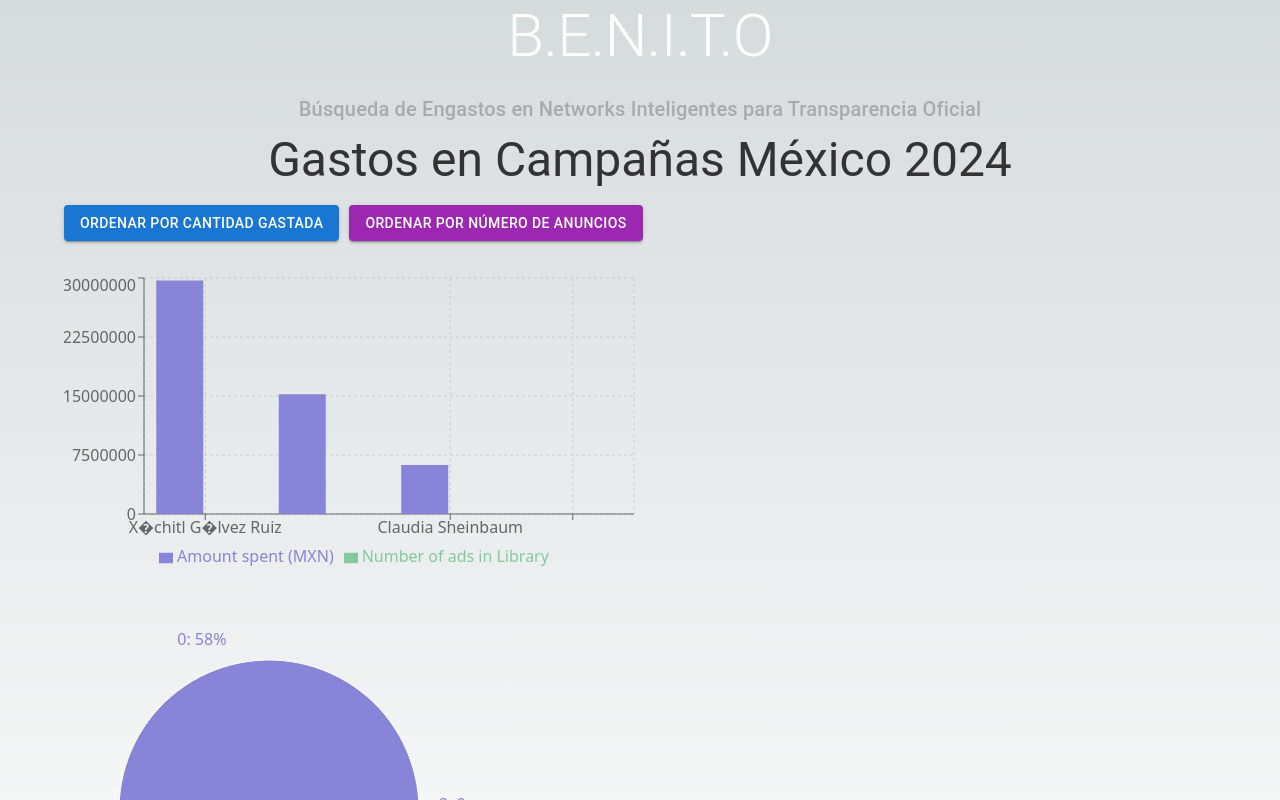
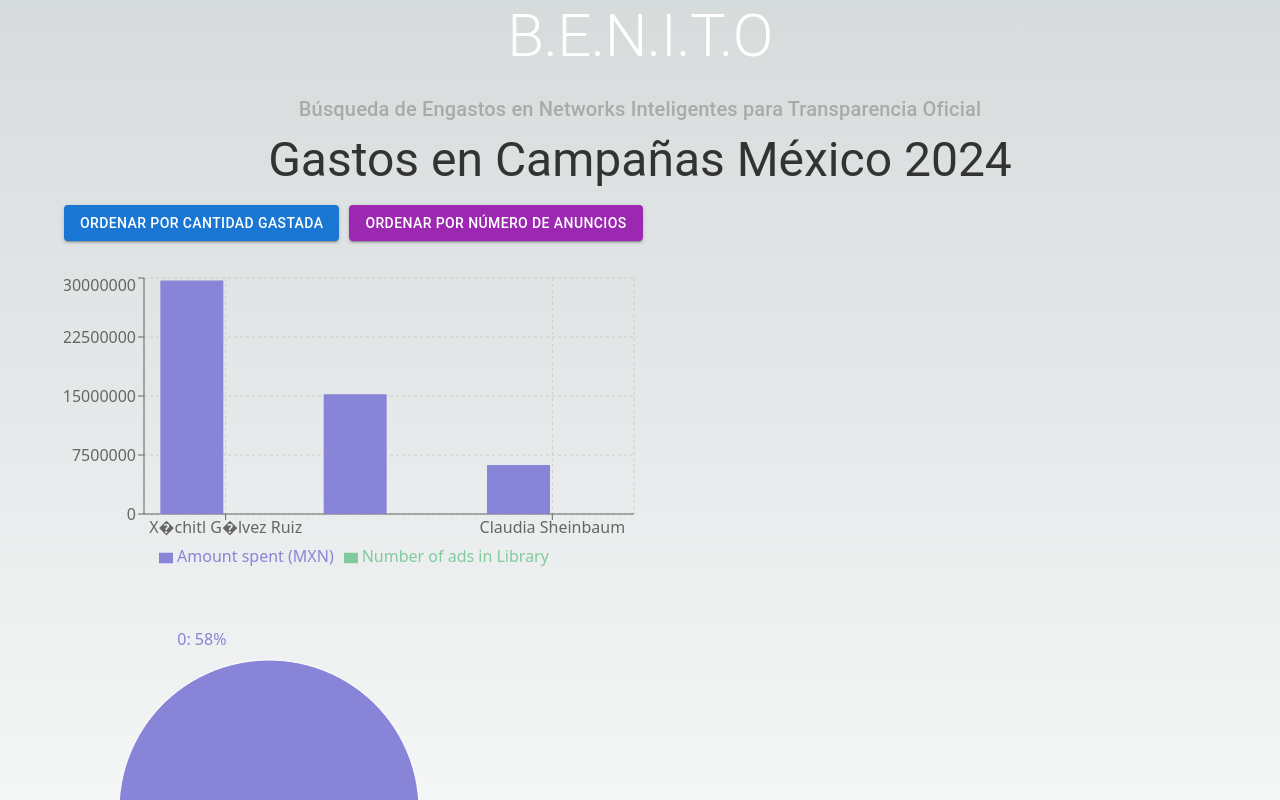
Before and after one commit to Root-FTW/BENITO, a Next.js app: page / in a window 1280 px wide. Shown: the top 800 px of the page. Built offline with nearby package versions, Linux system fonts and the light colour scheme.

Commit message:
Update index.js

```diff
--- a/pages/index.js
+++ b/pages/index.js
@@ -16,6 +16,14 @@
     const parsed = Papa.parse(data, {
       header: true,
       dynamicTyping: true,
+      skipEmptyLines: true,
+      transformHeader: header => header.trim(),
+      transform: (value, header) => {
+        if (header === 'Page name') {
+          return value.trim();
+        }
+        return value;
+      }
     });
     setParsedData(parsed.data);
     setFilteredData(parsed.data);
```
